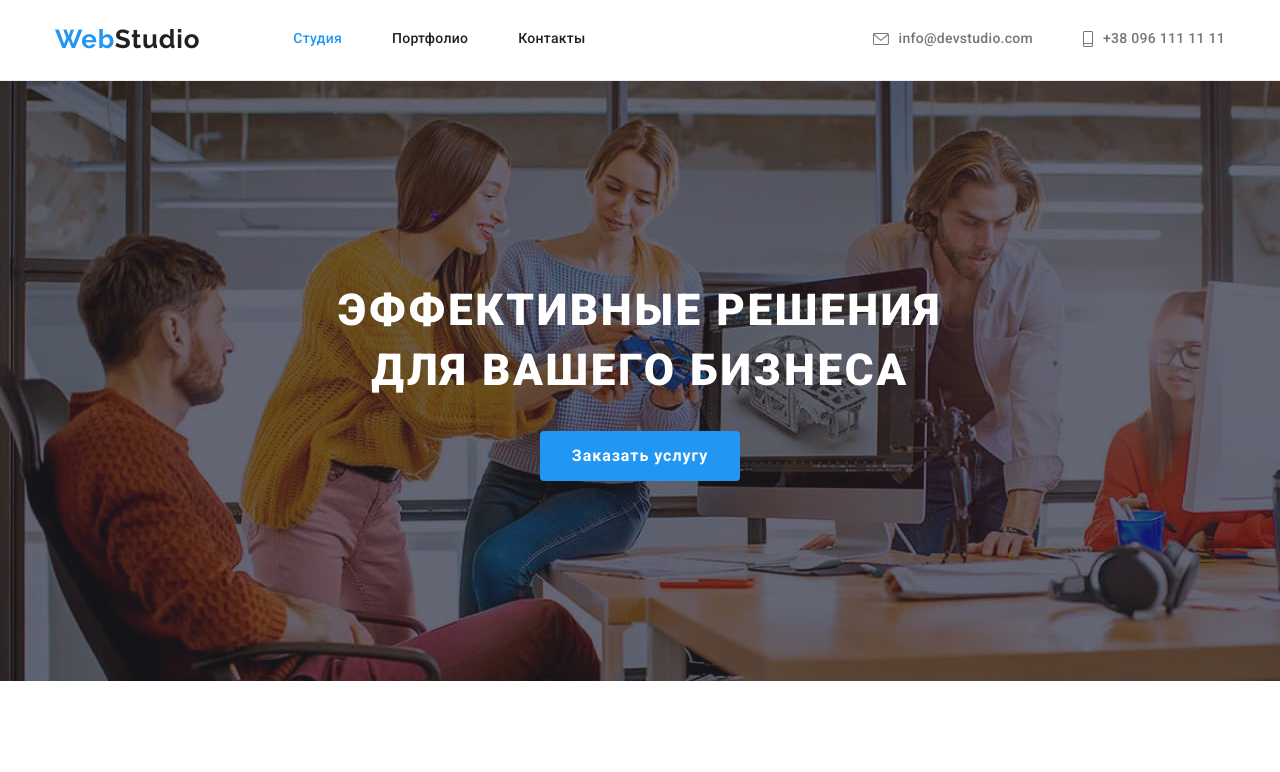
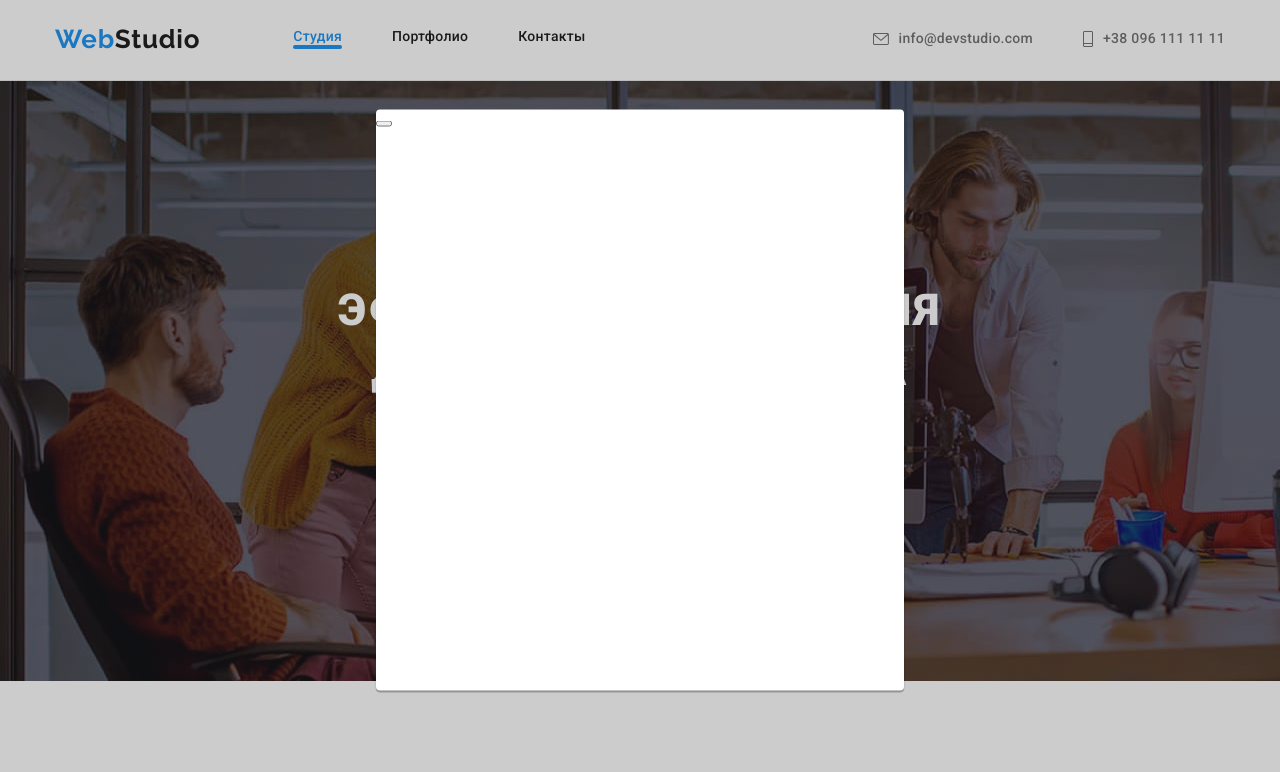
Before and after one commit to Angelina-Sm/goit-markup-hw-05, a plain HTML site: page index.html in a window 1280 px wide. Shown: the top 772 px of the page. Drawn offline with nearby package versions, Linux system fonts and the light colour scheme.

Commit message:
modal-title

```diff
--- a/css/styles.css
+++ b/css/styles.css
@@ -132,7 +132,9 @@ img {
     line-height: 1.14;
     letter-spacing: 0.02em;
     color: var(--header-link-color);
+    transition: 250ms cubic-bezier(0.4, 0, 0.2, 1);
 }
+
 
 .header-link:hover {
     color: var(--link-hover);
@@ -144,6 +146,16 @@ img {
 
 .current {
     color: var(--link-hover);
+}
+
+.current::after {
+    content: '';
+    height: 4px;
+    border-radius: 2px;
+    background-color: #2196F3;
+    display: block;
+    flex-grow: 1;
+
 }
 
 
@@ -161,6 +173,7 @@ img {
     line-height: 1.14;
     letter-spacing: 0.02em;
     color: var(--contakt-header);
+    transition: 250ms cubic-bezier(0.4, 0, 0.2, 1);
 }
 
 .header-link-mail:hover {
@@ -187,6 +200,7 @@ img {
     line-height: 1.14;
     letter-spacing: 0.02em;
     color: var(--contakt-header);
+    transition: 250ms cubic-bezier(0.4, 0, 0.2, 1);
 
 }
 
@@ -206,6 +220,8 @@ img {
     fill: var(--link-hover);
 }
 /*------------main------------*/
+
+
 
 .main-title-section {
     margin-left: auto;
@@ -256,6 +272,7 @@ img {
     cursor: pointer;
     border-radius: 4px;
     border: 0;
+    transition: 250ms cubic-bezier(0.4, 0, 0.2, 1);
 }
 
 .main-title-btn:hover {
@@ -461,10 +478,13 @@ img {
     display: flex;
     justify-content: center;
     align-items: center;
+    transition: 250ms cubic-bezier(0.4, 0, 0.2, 1);
 }
 
 .team-soc-icon {
     fill: var(--icon-color);
+    transition: 250ms cubic-bezier(0.4, 0, 0.2, 1);
+
 }
 
 .team-soc-link:hover {
@@ -525,10 +545,12 @@ img {
     height: 100%;
     border-radius: 4px;
     border: 1px solid #AFB1B8;
+    transition: 250ms cubic-bezier(0.4, 0, 0.2, 1);
 }
 
 .clients-logo {
-    fill: var(--icon-color)
+    fill: var(--icon-color);
+    transition: 250ms cubic-bezier(0.4, 0, 0.2, 1);
 }
 
 .clients-link:hover,
@@ -587,6 +609,7 @@ img {
     line-height: 1.71;
     letter-spacing: 0.03em;
     color: #FFFFFF;
+    transition: 250ms cubic-bezier(0.4, 0, 0.2, 1);
 }
 
 .address-link-street:hover {
@@ -602,6 +625,7 @@ img {
     line-height: 1.71;
     letter-spacing: 0.03em;
     color: var(--footer-contakt);
+    transition: 250ms cubic-bezier(0.4, 0, 0.2, 1);
 }
 
 .address-mail:hover {
@@ -617,6 +641,7 @@ img {
     line-height: 1.71;
     letter-spacing: 0.03em;
     color: var(--footer-contakt);
+    transition: 250ms cubic-bezier(0.4, 0, 0.2, 1);
 }
 
 .address-tel:hover {
@@ -666,6 +691,7 @@ img {
     width: 100%;
     height: 100%;
     border-radius: 50%;
+     transition: 250ms cubic-bezier(0.4, 0, 0.2, 1);
 }
 
 .footer-soc-link:hover,
@@ -703,9 +729,17 @@ img {
     border-radius: 4px;
     background: #F5F4FA;
     border: 0;
+    transition: 250ms cubic-bezier(0.4, 0, 0.2, 1);
 }
 
 .main-portfolio-btn:hover {
+    color: var(--akcent-color);
+    background: var(--btn-hover-background);
+    box-shadow: 0px 3px 1px rgba(0, 0, 0, 0.1), 0px 1px 2px rgba(0, 0, 0, 0.08), 0px 2px 2px rgba(0, 0, 0, 0.12);
+    border-radius: 4px;
+}
+
+.main-portfolio-btn:focus {
     color: var(--akcent-color);
     background: var(--btn-hover-background);
     box-shadow: 0px 3px 1px rgba(0, 0, 0, 0.1), 0px 1px 2px rgba(0, 0, 0, 0.08), 0px 2px 2px rgba(0, 0, 0, 0.12);
@@ -716,12 +750,7 @@ img {
     margin-right: 8px;
 }
 
-.main-portfolio-btn:focus {
-    color: var(--akcent-color);
-    background: var(--btn-hover-background);
-    box-shadow: 0px 3px 1px rgba(0, 0, 0, 0.1), 0px 1px 2px rgba(0, 0, 0, 0.08), 0px 2px 2px rgba(0, 0, 0, 0.12);
-    border-radius: 4px;
-}
+
 
 .portfolio-list-blok {
     display: flex;
@@ -826,7 +855,7 @@ img {
     letter-spacing: 0.03em;
     color: var(--title-color);
     background-color: rgba(33, 150, 243, 0.9);
-    opacity: 0;
+
     transition: 250ms cubic-bezier(0.4, 0, 0.2, 1);
     transform: translateY(100%);
 
@@ -835,7 +864,7 @@ img {
 .portfolio-link:hover .portfolio-img-description ,
 .portfolio-link:focus .portfolio-img-description {
     transform: translateY(0);
-    opacity: 1;
+
 }
 
 .portfolio-subtitle {
@@ -853,3 +882,35 @@ img {
     letter-spacing: 0.03em;
     color: var(--description);
 }
+
+/*--------backdrop------*/
+
+.backdrop {
+    position: fixed;
+    top: 0;
+    left: 0;
+    width: 100%;
+    height: 100%;
+    background-color: rgba(0, 0, 0, 0.2);;
+
+}
+
+.modal-title {
+    position: absolute;
+    top: 50%;
+    left: 50%;
+    transform: translate(-50%,-50%);
+    width: 528px;
+    min-height: 581px;
+    background: #FFFFFF;
+    box-shadow: 0px 1px 3px rgba(0, 0, 0, 0.12), 0px 1px 1px rgba(0, 0, 0, 0.14), 0px 2px 1px rgba(0, 0, 0, 0.2);
+    border-radius: 4px;
+}
+
+/*  position: absolute;
+    width: 528px;
+height: 581px;
+background: #FFFFFF;
+box-shadow: 0px 1px 3px rgba(0, 0, 0, 0.12), 0px 1px 1px rgba(0, 0, 0, 0.14), 0px 2px 1px rgba(0, 0, 0, 0.2);
+border-radius: 4px;
+*/
--- a/index.html
+++ b/index.html
@@ -390,5 +390,10 @@
 
         </div>
     </footer>
+    <div class="backdrop">
+        <div class="modal-title">
+            <button type="button-modal-title"></button>
+        </div>
+    </div>
 </body>
 </html>
```
